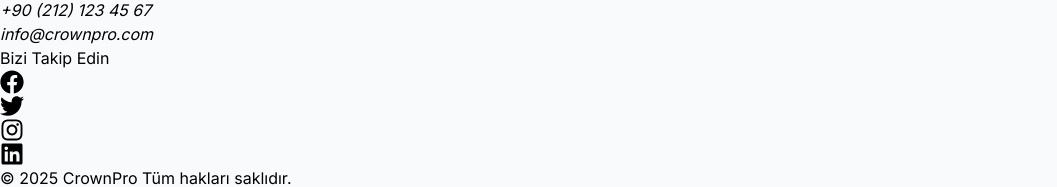
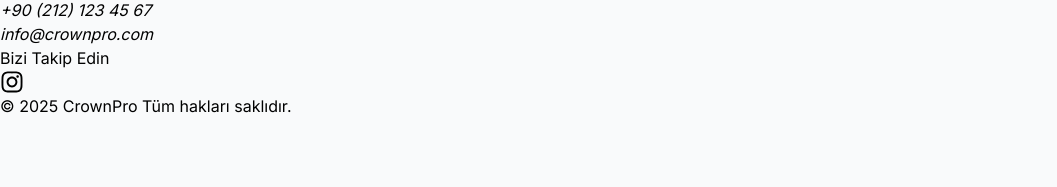
Before and after one commit to seydaozdmr/my-blog, a Next.js app: page /contact in a window 1280 px wide. Shown: the part 1337-1524 px from the top of the page, without its empty margins (0-1057 px from the left). After the commit the page ends 1455 px from the top, so only its background shows below. Built offline with nearby package versions, Linux system fonts and the light colour scheme.

Commit message:
rewrite contact

```diff
--- a/src/app/contact/page.tsx
+++ b/src/app/contact/page.tsx
@@ -39,7 +39,7 @@ export default function ContactPage() {
                 <FaEnvelope className="text-primary mt-1 mr-3 text-xl" />
                 <div>
                   <h3 className="font-medium">E-posta</h3>
-                  <p className="text-gray-600">info@firmaniz.com</p>
+                  <p className="text-gray-600">crownturkey@crownproturkey.com</p>
                 </div>
               </div>
 
--- a/src/components/layout/Footer.tsx
+++ b/src/components/layout/Footer.tsx
@@ -28,7 +28,7 @@ export function Footer() {
                 </a>
               </p>
               <p>
-                <a href="mailto:info@sirketadi.com" className="hover:text-white transition-colors">
+                <a href="mailto:crownturkey@crownproturkey.com" className="hover:text-white transition-colors">
                   info@crownpro.com
                 </a>
               </p>
@@ -39,26 +39,9 @@ export function Footer() {
           <div>
             <h3 className="text-xl font-bold mb-4">Bizi Takip Edin</h3>
             <div className="flex space-x-4">
+
               <a
-                href="https://facebook.com"
-                target="_blank"
-                rel="noopener noreferrer"
-                className="text-gray-400 hover:text-white transition-colors"
-                aria-label="Facebook"
-              >
-                <FaFacebook size={24} />
-              </a>
-              <a
-                href="https://twitter.com"
-                target="_blank"
-                rel="noopener noreferrer"
-                className="text-gray-400 hover:text-white transition-colors"
-                aria-label="Twitter"
-              >
-                <FaTwitter size={24} />
-              </a>
-              <a
-                href="https://instagram.com"
+                href="https://www.instagram.com/crownproturkiye/"
                 target="_blank"
                 rel="noopener noreferrer"
                 className="text-gray-400 hover:text-white transition-colors"
@@ -66,15 +49,7 @@ export function Footer() {
               >
                 <FaInstagram size={24} />
               </a>
-              <a
-                href="https://linkedin.com"
-                target="_blank"
-                rel="noopener noreferrer"
-                className="text-gray-400 hover:text-white transition-colors"
-                aria-label="LinkedIn"
-              >
-                <FaLinkedin size={24} />
-              </a>
+
             </div>
           </div>
         </div>
```
